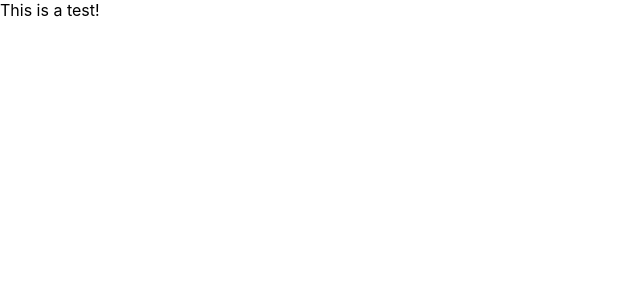
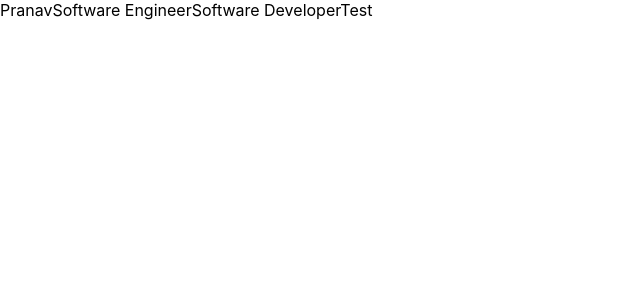
Before and after one commit to Pranie63/Portfolio, a React (Create React App) app: page / in a window 1280 px wide. Shown: the top 300 px of the page, without its empty margins (0-640 px from the left). Built offline with nearby package versions, Linux system fonts and the light colour scheme.

Commit message:
Added Intro tsx and css files

```diff
--- /dev/null
+++ b/src/Intro.tsx
@@ -0,0 +1,20 @@
+import './Intro.css'
+
+type IntroProps = {
+    name: String
+    titles: Array<String>
+    description: String
+}
+
+function Intro(props: IntroProps) {
+    return(
+        <div>
+            {props.name}
+            {props.titles[0]}
+            {props.titles[1]}
+            {props.description}
+        </div>
+    )
+}
+
+export default Intro
--- a/src/Portfolio.tsx
+++ b/src/Portfolio.tsx
@@ -1,14 +1,11 @@
 import React from 'react'
 import './Portfolio.css';
+import Intro from './Intro';
 
-type PortfolioProps = {
-    Input: String
-}
-
-function Portfolio(props: PortfolioProps) {
+function Portfolio() {
     return(
         <div className='body'>
-            {props.Input}
+            <Intro name="Pranav" titles={["Software Engineer", "Software Developer"]} description={"Test"}/>
         </div>
     )
 }
--- a/src/index.tsx
+++ b/src/index.tsx
@@ -1,17 +1,15 @@
 import React from 'react';
 import ReactDOM from 'react-dom/client';
 import './index.css';
-import App from './App';
 import reportWebVitals from './reportWebVitals';
 import Portfolio from './Portfolio';
 
 const root = ReactDOM.createRoot(
   document.getElementById('root') as HTMLElement
 );
-const num: number = 8
 root.render(
   <React.StrictMode>
-    <Portfolio Input={"This is a test!"}/>
+    <Portfolio />
   </React.StrictMode>
 );
 
```
Also changed, not shown: src/Intro.css (added).
